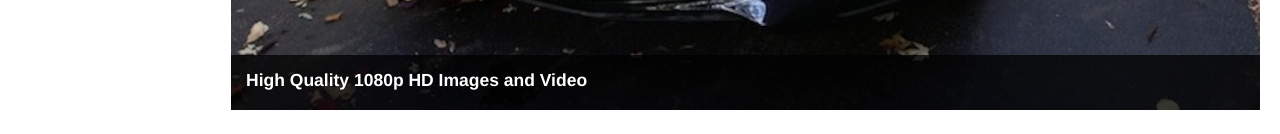
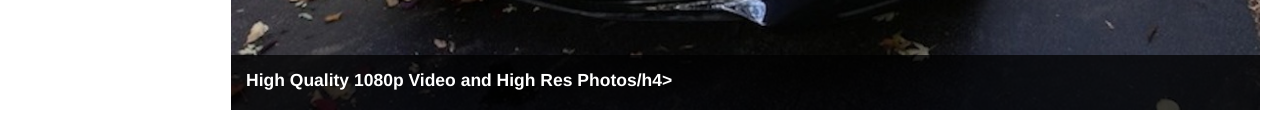
Before and after one commit to mtmfa5/TDM, a plain HTML site: page index.html in a window 1280 px wide. Shown: the part 663-797 px from the top of the page. Drawn offline with nearby package versions, Linux system fonts and the light colour scheme.

Commit message:
Update index.html
changed photo description

```diff
--- a/index.html
+++ b/index.html
@@ -37,7 +37,7 @@
                 <div class="active item">
                   <img src="img/mazda3.jpg">
                   <div class="carousel-caption">
-                    <h4>High Quality 1080p HD Images and Video</h4>
+                    <h4>High Quality 1080p Video and High Res Photos/h4>
                   </div>
                 </div>
                 <div class="item">
```
